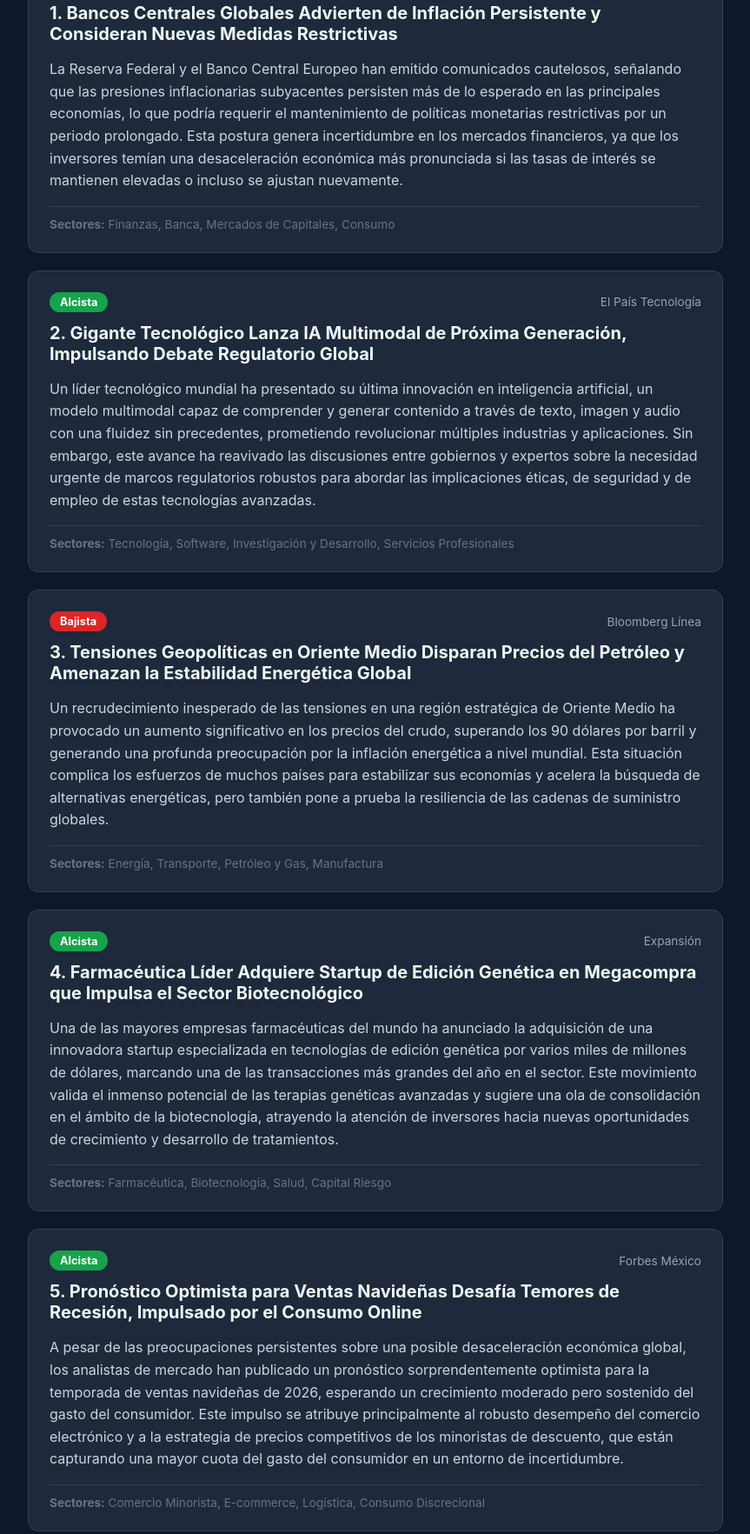
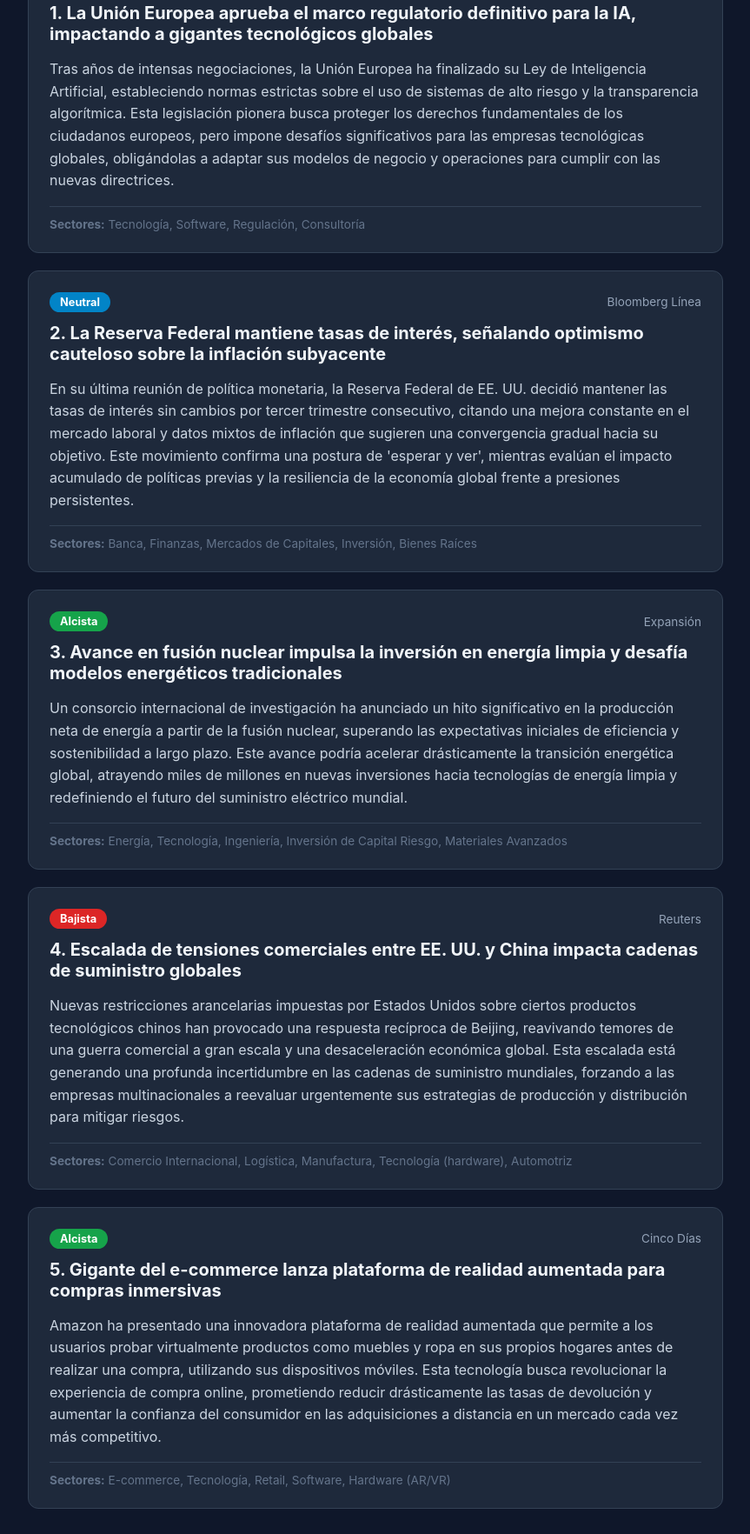
Before and after one commit to Jjjay-p/automatizacion, a plain HTML site: page index.html in a window 1280 px wide. Shown: the part 297-2061 px from the top of the page at 87% size, without its empty margins (208-1071 px from the left). Drawn offline with Linux system fonts and the light colour scheme.

Commit message:
Actualización diaria de portal de noticias

```diff
--- a/index.html
+++ b/index.html
@@ -34,7 +34,7 @@
     <div class="container">
         <header>
             <h1>📰 What's Happening Today?</h1>
-            <p class="timestamp">Última actualización: 25/11/2026 18:14 (hs)</p>
+            <p class="timestamp">Última actualización: 26/11/2026 17:55 (hs)</p>
             <button class="btn-update" id="reloadBtn" onclick="dispararActualizacion()">
                 🔄 Actualizar Noticias Ahora
             </button>
@@ -45,36 +45,24 @@
         <div class="card">
             <div class="card-header">
                 <span class="badge" style="background-color: #dc2626;">Bajista</span>
-                <span class="source">Financial Times (edición en español)</span>
+                <span class="source">El País</span>
             </div>
-            <h2>1. Bancos Centrales Globales Advierten de Inflación Persistente y Consideran Nuevas Medidas Restrictivas</h2>
-            <p class="summary">La Reserva Federal y el Banco Central Europeo han emitido comunicados cautelosos, señalando que las presiones inflacionarias subyacentes persisten más de lo esperado en las principales economías, lo que podría requerir el mantenimiento de políticas monetarias restrictivas por un periodo prolongado. Esta postura genera incertidumbre en los mercados financieros, ya que los inversores temían una desaceleración económica más pronunciada si las tasas de interés se mantienen elevadas o incluso se ajustan nuevamente.</p>
+            <h2>1. La Unión Europea aprueba el marco regulatorio definitivo para la IA, impactando a gigantes tecnológicos globales</h2>
+            <p class="summary">Tras años de intensas negociaciones, la Unión Europea ha finalizado su Ley de Inteligencia Artificial, estableciendo normas estrictas sobre el uso de sistemas de alto riesgo y la transparencia algorítmica. Esta legislación pionera busca proteger los derechos fundamentales de los ciudadanos europeos, pero impone desafíos significativos para las empresas tecnológicas globales, obligándolas a adaptar sus modelos de negocio y operaciones para cumplir con las nuevas directrices.</p>
             <div class="card-footer">
-                <strong>Sectores:</strong> Finanzas, Banca, Mercados de Capitales, Consumo
+                <strong>Sectores:</strong> Tecnología, Software, Regulación, Consultoría
             </div>
         </div>
 
         <div class="card">
             <div class="card-header">
-                <span class="badge" style="background-color: #16a34a;">Alcista</span>
-                <span class="source">El País Tecnología</span>
-            </div>
-            <h2>2. Gigante Tecnológico Lanza IA Multimodal de Próxima Generación, Impulsando Debate Regulatorio Global</h2>
-            <p class="summary">Un líder tecnológico mundial ha presentado su última innovación en inteligencia artificial, un modelo multimodal capaz de comprender y generar contenido a través de texto, imagen y audio con una fluidez sin precedentes, prometiendo revolucionar múltiples industrias y aplicaciones. Sin embargo, este avance ha reavivado las discusiones entre gobiernos y expertos sobre la necesidad urgente de marcos regulatorios robustos para abordar las implicaciones éticas, de seguridad y de empleo de estas tecnologías avanzadas.</p>
-            <div class="card-footer">
-                <strong>Sectores:</strong> Tecnología, Software, Investigación y Desarrollo, Servicios Profesionales
-            </div>
-        </div>
-
-        <div class="card">
-            <div class="card-header">
-                <span class="badge" style="background-color: #dc2626;">Bajista</span>
+                <span class="badge" style="background-color: #0284c7;">Neutral</span>
                 <span class="source">Bloomberg Línea</span>
             </div>
-            <h2>3. Tensiones Geopolíticas en Oriente Medio Disparan Precios del Petróleo y Amenazan la Estabilidad Energética Global</h2>
-            <p class="summary">Un recrudecimiento inesperado de las tensiones en una región estratégica de Oriente Medio ha provocado un aumento significativo en los precios del crudo, superando los 90 dólares por barril y generando una profunda preocupación por la inflación energética a nivel mundial. Esta situación complica los esfuerzos de muchos países para estabilizar sus economías y acelera la búsqueda de alternativas energéticas, pero también pone a prueba la resiliencia de las cadenas de suministro globales.</p>
+            <h2>2. La Reserva Federal mantiene tasas de interés, señalando optimismo cauteloso sobre la inflación subyacente</h2>
+            <p class="summary">En su última reunión de política monetaria, la Reserva Federal de EE. UU. decidió mantener las tasas de interés sin cambios por tercer trimestre consecutivo, citando una mejora constante en el mercado laboral y datos mixtos de inflación que sugieren una convergencia gradual hacia su objetivo. Este movimiento confirma una postura de 'esperar y ver', mientras evalúan el impacto acumulado de políticas previas y la resiliencia de la economía global frente a presiones persistentes.</p>
             <div class="card-footer">
-                <strong>Sectores:</strong> Energía, Transporte, Petróleo y Gas, Manufactura
+                <strong>Sectores:</strong> Banca, Finanzas, Mercados de Capitales, Inversión, Bienes Raíces
             </div>
         </div>
 
@@ -83,22 +71,34 @@
                 <span class="badge" style="background-color: #16a34a;">Alcista</span>
                 <span class="source">Expansión</span>
             </div>
-            <h2>4. Farmacéutica Líder Adquiere Startup de Edición Genética en Megacompra que Impulsa el Sector Biotecnológico</h2>
-            <p class="summary">Una de las mayores empresas farmacéuticas del mundo ha anunciado la adquisición de una innovadora startup especializada en tecnologías de edición genética por varios miles de millones de dólares, marcando una de las transacciones más grandes del año en el sector. Este movimiento valida el inmenso potencial de las terapias genéticas avanzadas y sugiere una ola de consolidación en el ámbito de la biotecnología, atrayendo la atención de inversores hacia nuevas oportunidades de crecimiento y desarrollo de tratamientos.</p>
+            <h2>3. Avance en fusión nuclear impulsa la inversión en energía limpia y desafía modelos energéticos tradicionales</h2>
+            <p class="summary">Un consorcio internacional de investigación ha anunciado un hito significativo en la producción neta de energía a partir de la fusión nuclear, superando las expectativas iniciales de eficiencia y sostenibilidad a largo plazo. Este avance podría acelerar drásticamente la transición energética global, atrayendo miles de millones en nuevas inversiones hacia tecnologías de energía limpia y redefiniendo el futuro del suministro eléctrico mundial.</p>
             <div class="card-footer">
-                <strong>Sectores:</strong> Farmacéutica, Biotecnología, Salud, Capital Riesgo
+                <strong>Sectores:</strong> Energía, Tecnología, Ingeniería, Inversión de Capital Riesgo, Materiales Avanzados
+            </div>
+        </div>
+
+        <div class="card">
+            <div class="card-header">
+                <span class="badge" style="background-color: #dc2626;">Bajista</span>
+                <span class="source">Reuters</span>
+            </div>
+            <h2>4. Escalada de tensiones comerciales entre EE. UU. y China impacta cadenas de suministro globales</h2>
+            <p class="summary">Nuevas restricciones arancelarias impuestas por Estados Unidos sobre ciertos productos tecnológicos chinos han provocado una respuesta recíproca de Beijing, reavivando temores de una guerra comercial a gran escala y una desaceleración económica global. Esta escalada está generando una profunda incertidumbre en las cadenas de suministro mundiales, forzando a las empresas multinacionales a reevaluar urgentemente sus estrategias de producción y distribución para mitigar riesgos.</p>
+            <div class="card-footer">
+                <strong>Sectores:</strong> Comercio Internacional, Logística, Manufactura, Tecnología (hardware), Automotriz
             </div>
         </div>
 
         <div class="card">
             <div class="card-header">
                 <span class="badge" style="background-color: #16a34a;">Alcista</span>
-                <span class="source">Forbes México</span>
+                <span class="source">Cinco Días</span>
             </div>
-            <h2>5. Pronóstico Optimista para Ventas Navideñas Desafía Temores de Recesión, Impulsado por el Consumo Online</h2>
-            <p class="summary">A pesar de las preocupaciones persistentes sobre una posible desaceleración económica global, los analistas de mercado han publicado un pronóstico sorprendentemente optimista para la temporada de ventas navideñas de 2026, esperando un crecimiento moderado pero sostenido del gasto del consumidor. Este impulso se atribuye principalmente al robusto desempeño del comercio electrónico y a la estrategia de precios competitivos de los minoristas de descuento, que están capturando una mayor cuota del gasto del consumidor en un entorno de incertidumbre.</p>
+            <h2>5. Gigante del e-commerce lanza plataforma de realidad aumentada para compras inmersivas</h2>
+            <p class="summary">Amazon ha presentado una innovadora plataforma de realidad aumentada que permite a los usuarios probar virtualmente productos como muebles y ropa en sus propios hogares antes de realizar una compra, utilizando sus dispositivos móviles. Esta tecnología busca revolucionar la experiencia de compra online, prometiendo reducir drásticamente las tasas de devolución y aumentar la confianza del consumidor en las adquisiciones a distancia en un mercado cada vez más competitivo.</p>
             <div class="card-footer">
-                <strong>Sectores:</strong> Comercio Minorista, E-commerce, Logística, Consumo Discrecional
+                <strong>Sectores:</strong> E-commerce, Tecnología, Retail, Software, Hardware (AR/VR)
             </div>
         </div>
 
```
